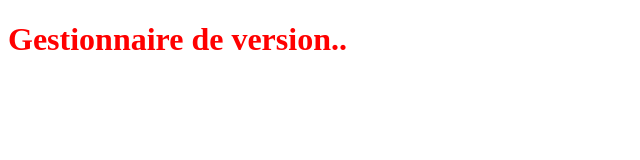
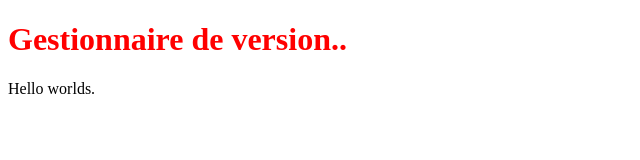
Before and after one commit to fhmaisonneuve/web634, a plain HTML site: page index.html in a window 1280 px wide. Shown: the whole page, without its empty margins (0-640 px from the left). Drawn offline with Linux system fonts and the light colour scheme.

Commit message:
Ajout d’un paragraphe Hello World

```diff
--- a/index.html
+++ b/index.html
@@ -6,5 +6,6 @@
 </head>
 <body>
    <h1>Gestionnaire de version..</h1>
+<p>Hello worlds.</p>
 </body>
 </html>
```
